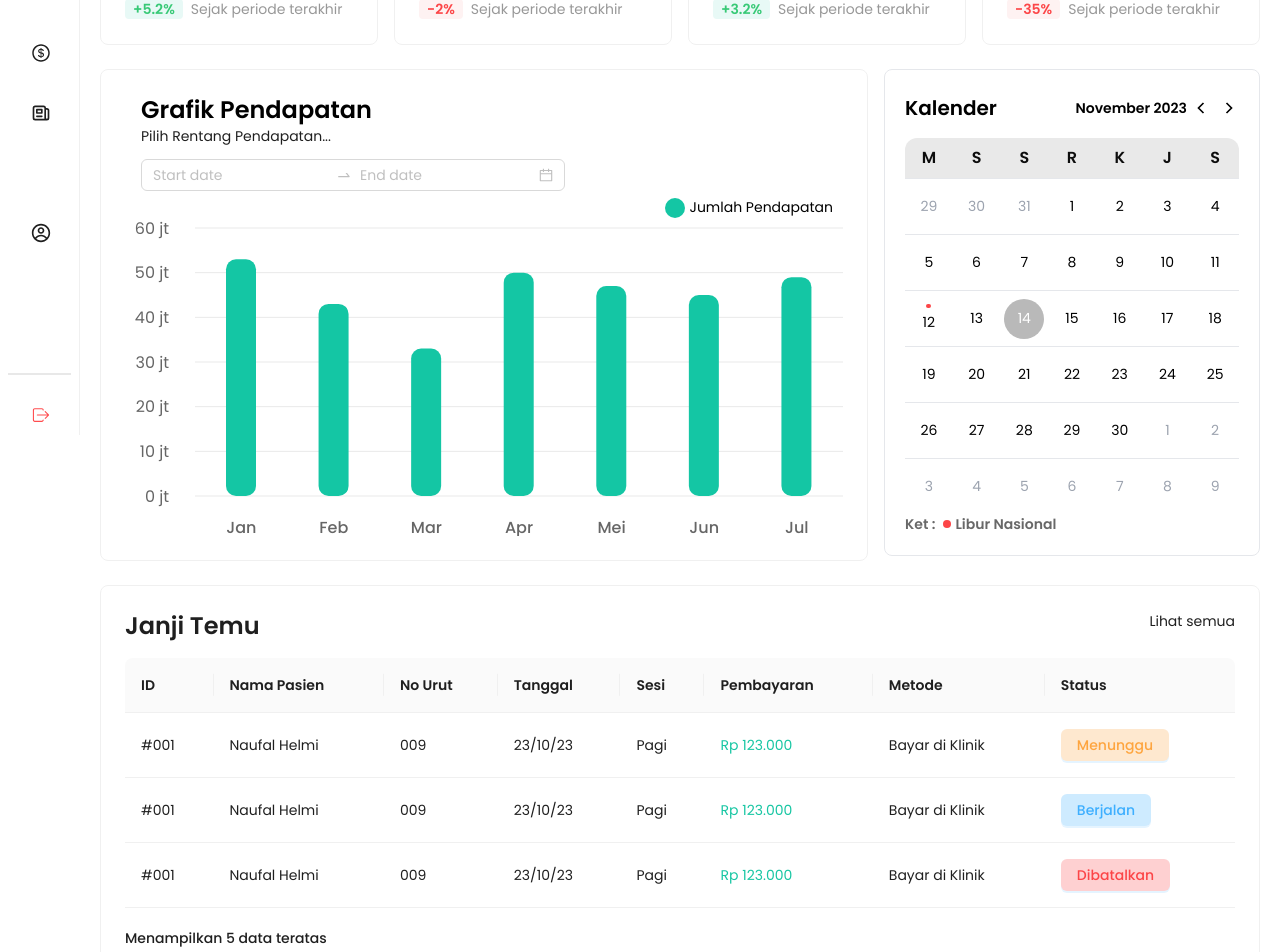
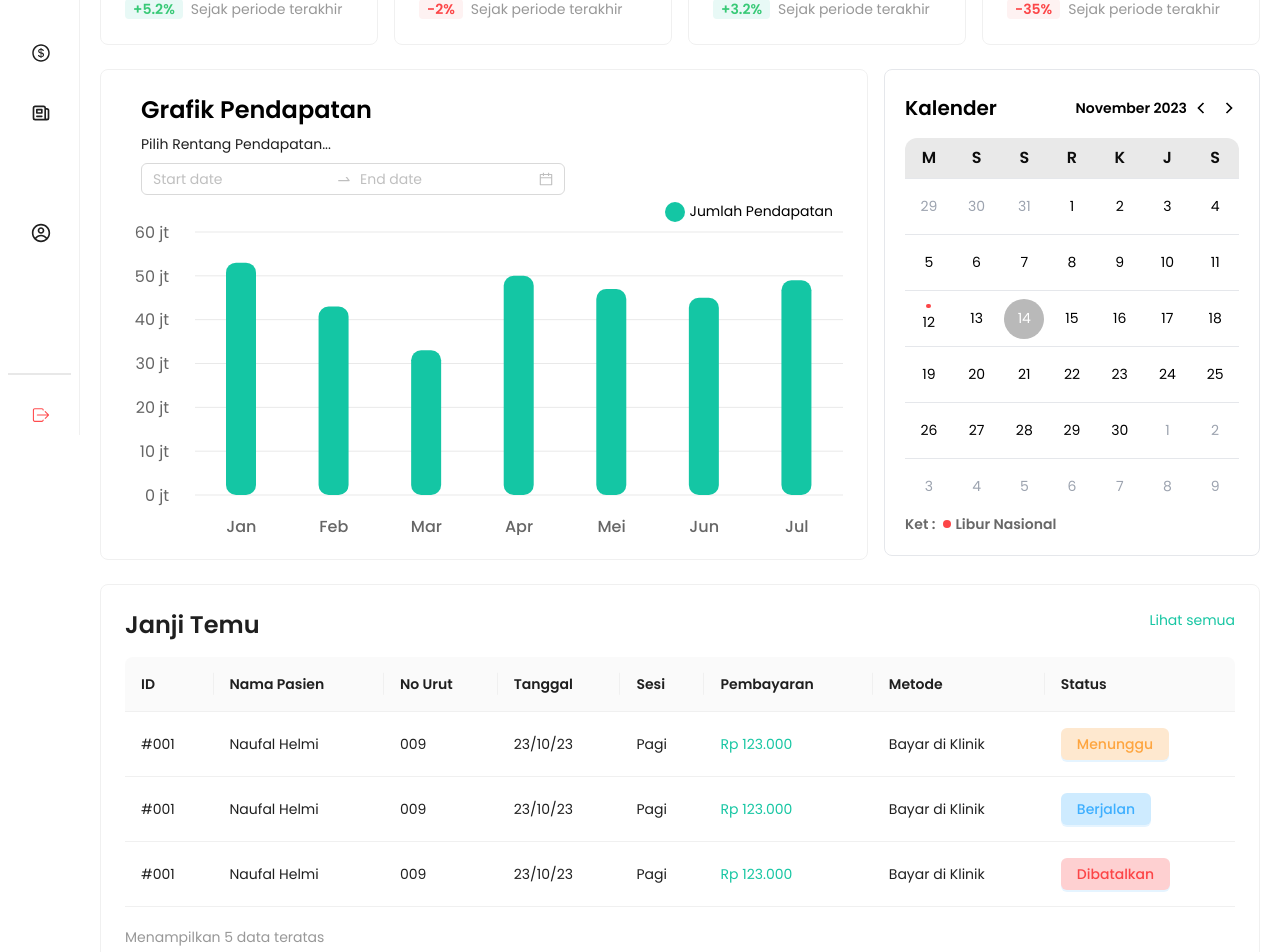
Before and after one commit to team-capstone-1/fe-repro-health, a React (Vite) app: page /dashboard in a window 1280 px wide. Shown: the part 280-1232 px from the top of the page. Built offline with nearby package versions, Linux system fonts and the light colour scheme; some icons are missing.

Commit message:
refactor: moved constant chart

```diff
--- a/src/views/app-views/dashboard/components/AppointmentTable.jsx
+++ b/src/views/app-views/dashboard/components/AppointmentTable.jsx
@@ -107,10 +107,12 @@ export default function AppointmentTable() {
           <Card>
             <div className="flex justify-between">
               <p className="mb-4 text-2xl font-semibold">Janji Temu</p>
-              <Link to="#">Lihat semua</Link>
+              <Link to="#" className="text-green-500 hover:text-green-700">
+                Lihat semua
+              </Link>
             </div>
             <Table columns={columns} dataSource={data} pagination={false} />
-            <h6 className="mt-5 font-medium">Menampilkan 5 data teratas</h6>
+            <h6 className="mt-5 text-grey-200">Menampilkan 5 data teratas</h6>
           </Card>
         </Col>
       </Row>
--- a/src/views/app-views/dashboard/components/ChartIncome.jsx
+++ b/src/views/app-views/dashboard/components/ChartIncome.jsx
@@ -14,7 +14,7 @@ import {
 import {
   DataIncome as data,
   RangePresets as rangePresets,
-} from "@/views/landing-views/constant/graph-income";
+} from "@/views/app-views/dashboard/constant/graph-income";
 
 import { useState } from "react";
 
@@ -48,6 +48,7 @@ export default function ChartIncome() {
   const [selectedRange, setSelectedRange] = useState("");
   const [startDate, setStartDate] = useState(selectedRange[0]);
   const [endDate, setEndDate] = useState(selectedRange[1]);
+  const dateFormat = "DD/MM/YYYY";
 
   const onRangeChange = (dates) => {
     if (dates) {
@@ -63,8 +64,8 @@ export default function ChartIncome() {
 
   const getLabel = () => {
     if (startDate && endDate) {
-      const formattedStartDate = dayjs(startDate).format("DD MMMM, YYYY");
-      const formattedEndDate = dayjs(endDate).format("DD MMMM, YYYY");
+      const formattedStartDate = dayjs(startDate).format("DD MMMM YYYY");
+      const formattedEndDate = dayjs(endDate).format("DD MMMM YYYY");
       return `Pendapatan dari ${formattedStartDate} hingga ${formattedEndDate}`;
     } else {
       return `Pilih Rentang Pendapatan...`;
@@ -79,18 +80,22 @@ export default function ChartIncome() {
             <h3 className="text-2xl font-semibold text-black">
               Grafik Pendapatan
             </h3>
-            <h6 id="label-graph" className="mb-3">
+            <h6 id="label-graph" className="my-2">
               {getLabel()}
             </h6>
 
             <Col span={24}>
               <Space direction="vertical" size={12}>
-                <RangePicker presets={rangePresets} onChange={onRangeChange} />
+                <RangePicker
+                  presets={rangePresets}
+                  onChange={onRangeChange}
+                  format={dateFormat}
+                />
               </Space>
             </Col>
           </div>
 
-          <Wrapper width="100%" height={345}>
+          <Wrapper width="100%" height={340}>
             <BarChart
               // width={770}
               // height={408}
```
Also changed, not shown: src/views/app-views/dashboard/constant/graph-income/index.js (renamed from src/views/landing-views/constant/graph-income/index.js).
